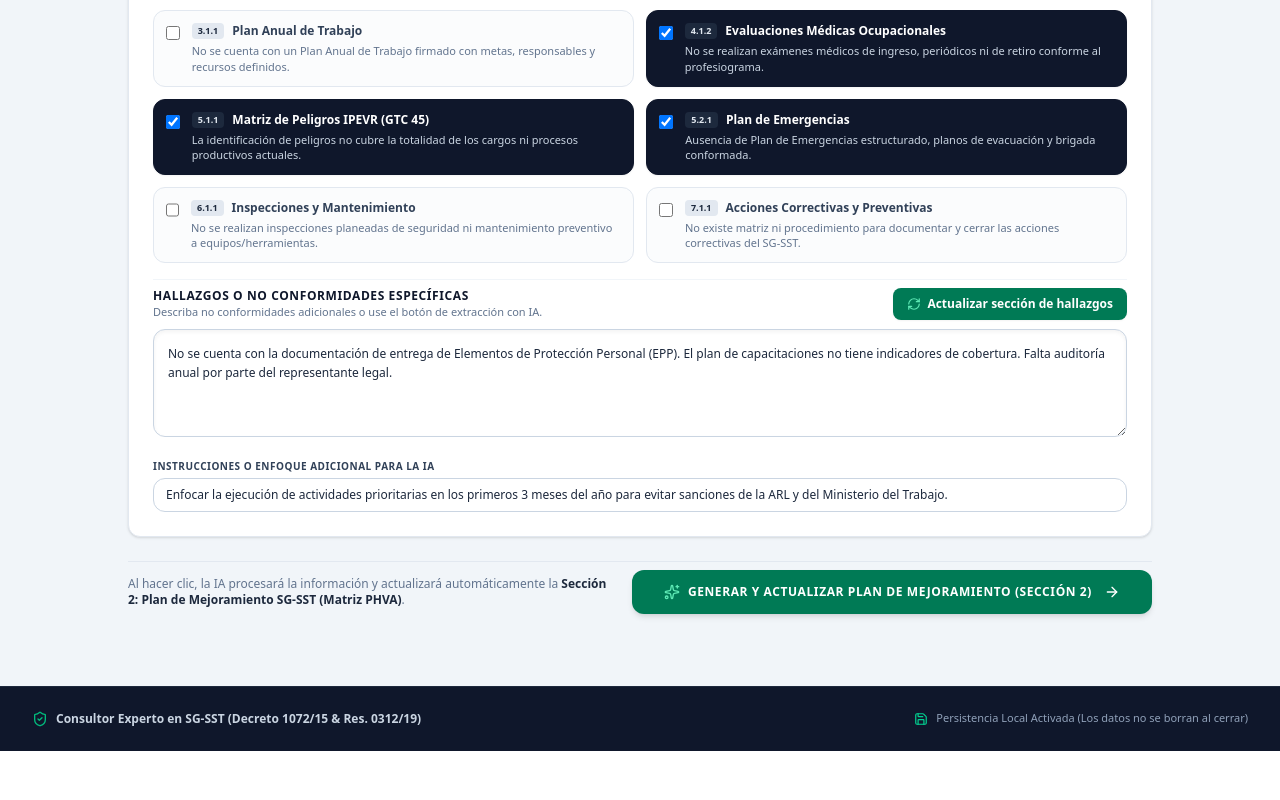
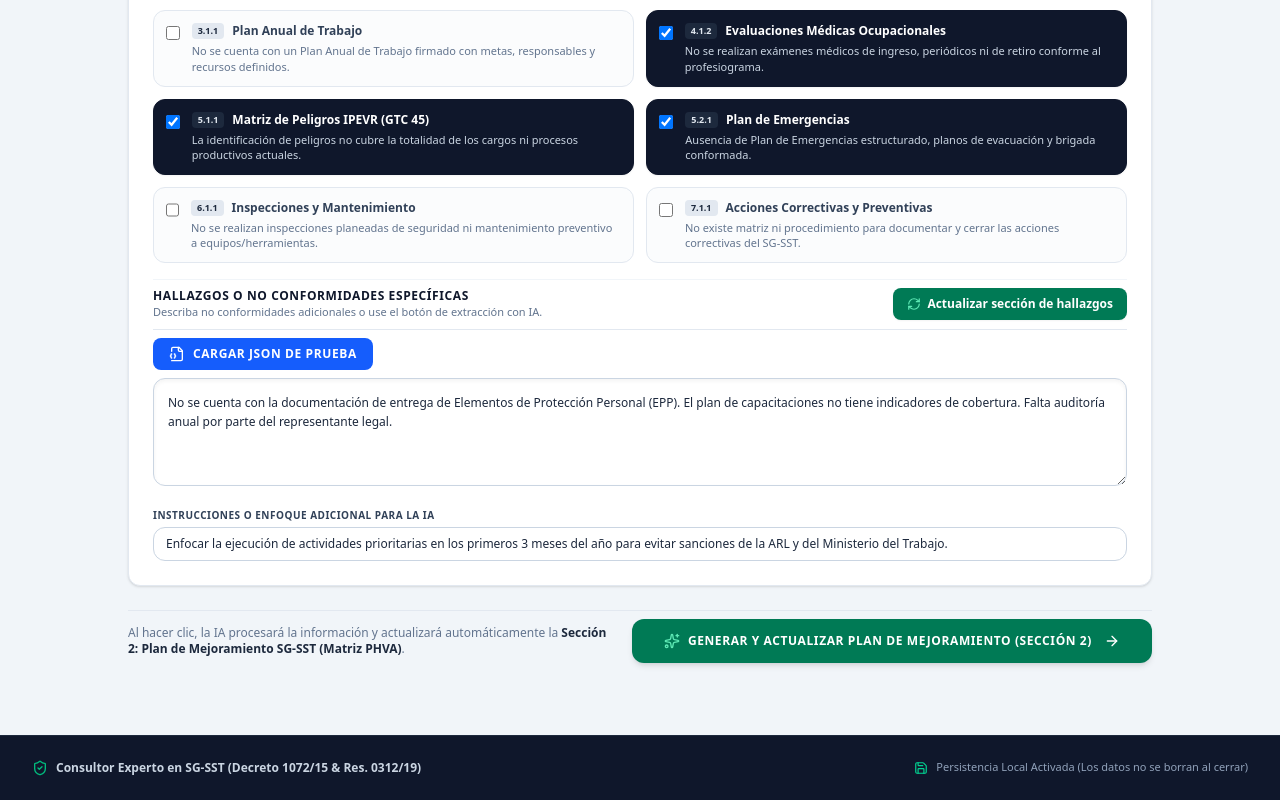
Before and after one commit to ENTRENACONSULTINGSST-web/Plan-de-Mejoramiento-SG-SST-HTML5, a React (Vite) app: page / in a window 1280 px wide. Shown: the part 1084-1884 px from the top of the page. Before the commit the page ends 1835 px from the top, so only its background shows below. Built offline with nearby package versions, Linux system fonts and the light colour scheme.

Commit message:
Corrección final: Icono FileJson2, función handleCargarJSONEstatico y botón azul implementados

```diff
--- /dev/null
+++ b/public/evaluacionSGSST.json
@@ -0,0 +1,12 @@
+{
+  "consecutivo": "REME-SGSST - 1168395 - 2025 - 1",
+  "puntajeTotal": 88.5,
+  "normativa": "Resolución 0312 de 2019 / Decreto 1072 de 2015",
+  "evaluacion": [
+    { "ciclo": "Hacer", "num": "5.1", "nombre": "Plan de prevención, preparación y respuesta ante emergencias", "puntaje": 10.0 },
+    { "ciclo": "Planear", "num": "2.4", "nombre": "Plan anual de trabajo", "puntaje": 0.0 },
+    { "ciclo": "Planear", "num": "2.11", "nombre": "Gestión del cambio", "puntaje": 1.0 },
+    { "ciclo": "Planear", "num": "2.9", "nombre": "Adquisiciones", "puntaje": 1.0 },
+    { "ciclo": "Planear", "num": "2.3", "nombre": "Evaluación inicial del SG-SST", "puntaje": 1.0 }
+  ]
+}
--- a/src/components/CompanyProfileForm.tsx
+++ b/src/components/CompanyProfileForm.tsx
@@ -1,20 +1,18 @@
 import React, { useState } from 'react';
 import { EmpresaInfo, PlanMejoramientoSST } from '../types';
-import { HALLAZGOS_PREDETERMINADOS, ESTANDARES_RES_0312 } from '../data/standardsData';
+import { HALLAZGOS_PREDETERMINADOS } from '../data/standardsData';
 import { parseEvaluationFile } from '../utils/fileParser';
 import {
   Sparkles,
   Building2,
-  CheckSquare,
   AlertCircle,
-  HelpCircle,
-  FileSearch,
-  ArrowRight,
   Loader2,
   Upload,
   FileSpreadsheet,
   RefreshCw,
   CheckCircle2,
+  ArrowRight,
+  FileJson2,
 } from 'lucide-react';
 
 interface CompanyProfileFormProps {
@@ -34,7 +32,6 @@ export const CompanyProfileForm: React.FC<CompanyProfileFormProps> = ({
 }) => {
   const [empresa, setEmpresa] = useState<EmpresaInfo>(initialInfo);
 
-  // Keep state in sync with initialInfo if initialInfo changes externally
   React.useEffect(() => {
     setEmpresa(initialInfo);
   }, [initialInfo]);
@@ -48,6 +45,7 @@ export const CompanyProfileForm: React.FC<CompanyProfileFormProps> = ({
       return next;
     });
   };
+
   const [selectedHallazgos, setSelectedHallazgos] = useState<string[]>([
     '1.1.1',
     '1.2.1',
@@ -67,7 +65,29 @@ export const CompanyProfileForm: React.FC<CompanyProfileFormProps> = ({
   const [isExtractingHallazgos, setIsExtractingHallazgos] = useState<boolean>(false);
   const [extractionSuccessMsg, setExtractionSuccessMsg] = useState<string | null>(null);
 
-  // Function to automatically extract and update the findings/non-conformities section using IA
+  // Función para cargar y probar el JSON desde public/evaluacionSGSST.json
+  const handleCargarJSONEstatico = async () => {
+    try {
+      const response = await fetch(`${import.meta.env.BASE_URL}evaluacionSGSST.json`);
+
+      if (!response.ok) {
+        throw new Error(`No se pudo encontrar el archivo JSON (Status: ${response.status})`);
+      }
+
+      const data = await response.json();
+      console.log('✅ Datos de autoevaluación cargados desde public/:', data);
+
+      if (data.evaluacion && Array.isArray(data.evaluacion)) {
+        alert(`¡JSON de prueba cargado con éxito!\nConsecutivo: ${data.consecutivo || 'N/A'}\nPuntaje Total: ${data.puntajeTotal}`);
+      } else {
+        alert('El JSON se cargó correctamente, pero no contiene la estructura "evaluacion" esperada.');
+      }
+    } catch (error) {
+      console.error('❌ Error al procesar el JSON estático:', error);
+      alert('Error al cargar evaluacionSGSST.json. Verifica que el archivo esté guardado dentro de la carpeta "public".');
+    }
+  };
+
   const handleExtractHallazgos = async (customTextToAnalyze?: string) => {
     setIsExtractingHallazgos(true);
     setExtractionSuccessMsg(null);
@@ -105,7 +125,6 @@ export const CompanyProfileForm: React.FC<CompanyProfileFormProps> = ({
         });
       }
 
-      // If a percentage was extracted directly from the autoevaluation document
       if (
         typeof data.porcentajeCalculado === 'number' &&
         data.porcentajeCalculado >= 0 &&
@@ -131,7 +150,6 @@ export const CompanyProfileForm: React.FC<CompanyProfileFormProps> = ({
     }
   };
 
-  // Auto update standards count when size changes
   const handleTamanoChange = (tamano: 'micro' | 'pequena' | 'mediana_grande') => {
     let numEstandares: 7 | 21 | 60 = 21;
     if (tamano === 'micro') numEstandares = 7;
@@ -155,7 +173,7 @@ export const CompanyProfileForm: React.FC<CompanyProfileFormProps> = ({
     const file = e.target.files?.[0];
     if (!file) return;
 
-    setFileStatus(`Procesando archivo "${file.name}" (Excel / CSV / Texto - 71 ítems)...`);
+    setFileStatus(`Procesando archivo "${file.name}" (Excel / CSV / Texto)...`);
     setErrorMessage(null);
 
     try {
@@ -192,7 +210,6 @@ export const CompanyProfileForm: React.FC<CompanyProfileFormProps> = ({
     setIsLoading(true);
 
     try {
-      // Build findings list
       const hallazgosSeleccionadosInfo = HALLAZGOS_PREDETERMINADOS.filter((h) =>
         selectedHallazgos.includes(h.numeral)
       ).map((h) => `[Estándar ${h.numeral} - ${h.estandar}]: ${h.hallazgo}`);
@@ -314,7 +331,6 @@ export const CompanyProfileForm: React.FC<CompanyProfileFormProps> = ({
             onClick={() => handleExtractHallazgos()}
             disabled={isExtractingHallazgos}
             className="w-full sm:w-auto px-4 py-3 bg-emerald-700 hover:bg-emerald-800 disabled:opacity-50 text-white font-bold text-xs uppercase tracking-wider rounded-xl shadow-xs transition flex items-center justify-center space-x-2 cursor-pointer flex-shrink-0"
-            title="Analiza el texto o documento cargado para extraer y actualizar automáticamente las no conformidades"
           >
             {isExtractingHallazgos ? (
               <>
@@ -575,6 +591,18 @@ export const CompanyProfileForm: React.FC<CompanyProfileFormProps> = ({
               </button>
             </div>
 
+            {/* BOTÓN DE PRUEBA PARA CARGAR EL JSON ESTÁTICO */}
+            <div className="flex items-center gap-2 mt-2 pt-2 border-t border-slate-200">
+              <button
+                type="button"
+                onClick={handleCargarJSONEstatico}
+                className="px-4 py-2 bg-blue-600 hover:bg-blue-700 text-white font-bold text-xs uppercase tracking-wider rounded-lg transition flex items-center space-x-2 cursor-pointer"
+              >
+                <FileJson2 className="w-4 h-4 text-white" />
+                <span>Cargar JSON de Prueba</span>
+              </button>
+            </div>
+
             <textarea
               rows={4}
               value={hallazgosTextoLibre}
```
